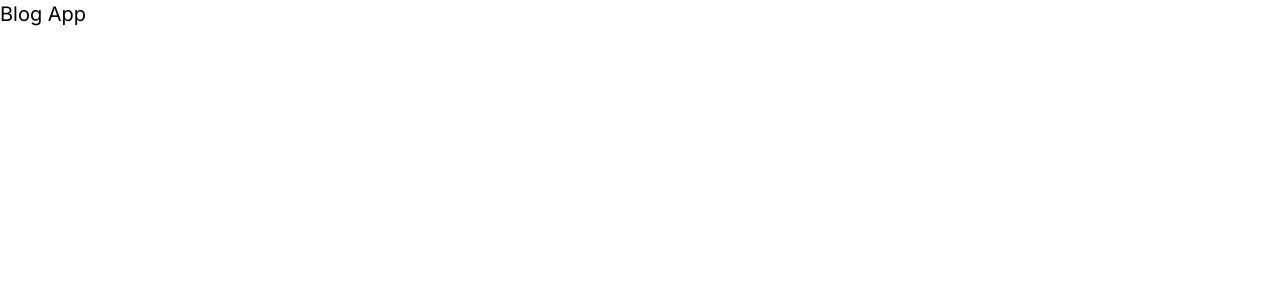
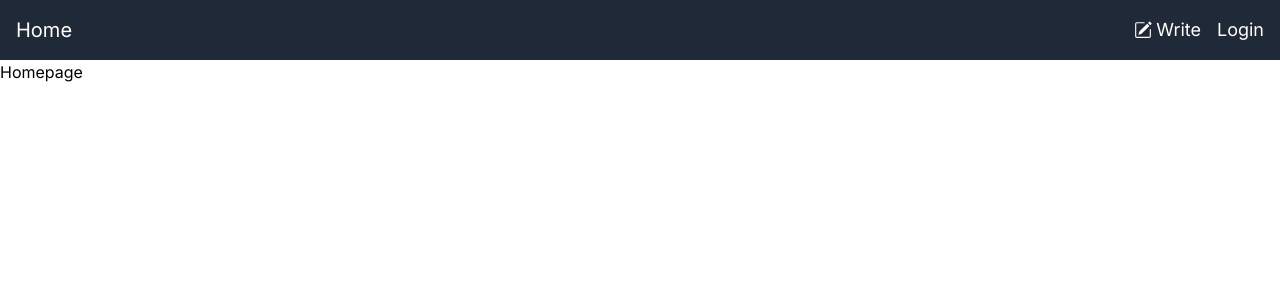
Before and after one commit to ThiruThanikaiarasu/blog-app-client, a React (Vite) app: page / in a window 1280 px wide. Shown: the top 300 px of the page. Built offline with nearby package versions, Linux system fonts and the light colour scheme.

Commit message:
ADD. Added basic folder structure for MainLayout and AuthLayout.

```diff
--- a/package.json
+++ b/package.json
@@ -11,7 +11,9 @@
   },
   "dependencies": {
     "react": "^18.3.1",
-    "react-dom": "^18.3.1"
+    "react-dom": "^18.3.1",
+    "react-icons": "^5.3.0",
+    "react-router-dom": "^6.26.2"
   },
   "devDependencies": {
     "@eslint/js": "^9.11.1",
--- a/src/App.css
+++ b/src/App.css
@@ -1,4 +1,8 @@
-
+* {
+    margin: 0;
+    padding: 0;
+    box-sizing: border-box;
+}
 body{
   font-family: "Inter", sans-serif;
   font-optical-sizing: auto;
--- a/src/App.jsx
+++ b/src/App.jsx
@@ -1,9 +1,14 @@
 import React from 'react'
+
 import './App.css'
+import AppRoute from './routes/AppRoute'
+
 
 const App = () => {
     return (
-        <div className="text-xl">Blog App</div>
+        <React.Fragment>
+            <AppRoute />
+        </React.Fragment>
     )
 }
 
--- /dev/null
+++ b/src/components/NavbarComponent.jsx
@@ -0,0 +1,49 @@
+import React, { useState } from 'react'
+import { Link } from 'react-router-dom'
+
+import { BsPencilSquare } from "react-icons/bs";
+import { MdOutlineAccountCircle } from "react-icons/md";
+import { MdOutlineLibraryBooks } from "react-icons/md";
+import { RiAccountBoxLine } from "react-icons/ri";
+import { TbChecklist } from "react-icons/tb";
+
+
+
+const NavbarComponent = () => {
+
+    const {isLoggedIn, setIsLoggedIn } = useState(false)
+
+    const handleSignout = () => {
+
+    }
+    return (
+        <nav className="w-full bg-gray-800 text-white flex justify-between p-4">
+            <div className="flex items-center">
+                <Link className="text-xl" to="/">Home</Link>
+            </div>
+            <div className="flex items-center">
+                <ul className="flex space-x-4">
+                    <li>
+                        <Link className="text-lg flex items-center" to="/write">
+                            <BsPencilSquare className="mr-1" /> Write
+                        </Link>
+                    </li>
+                    {isLoggedIn ? (
+                        <li className="relative">
+                            <div className="text-lg flex items-center cursor-pointer">
+                                <MdOutlineAccountCircle className="text-2xl mr-1" /> Account
+                            </div>
+
+                        </li>
+                    ) : (
+                        <li>
+                            <Link className="text-lg" to="/login">Login</Link>
+                        </li>
+                    )}
+                </ul>
+            </div>
+        </nav>
+    )
+}
+
+export default NavbarComponent
--- /dev/null
+++ b/src/layouts/AuthLayout.jsx
@@ -0,0 +1,14 @@
+import React from 'react'
+import { Outlet } from 'react-router-dom'
+
+const AuthLayout = () => {
+    return (
+        <React.Fragment>
+            <div className="">
+                <Outlet />
+            </div>
+        </React.Fragment>
+    )
+}
+
+export default AuthLayout
--- /dev/null
+++ b/src/layouts/MainLayout.jsx
@@ -0,0 +1,18 @@
+import React from 'react'
+import { Outlet } from 'react-router-dom'
+
+import NavbarComponent from '../components/NavbarComponent'
+
+
+const MainLayout = () => {
+    return (
+        <React.Fragment>
+            <NavbarComponent />
+            <div className="">
+                <Outlet />
+            </div>
+        </React.Fragment>
+    )
+}
+
+export default MainLayout
--- /dev/null
+++ b/src/pages/BlogPage.jsx
@@ -0,0 +1,9 @@
+import React from 'react'
+
+const BlogPage = () => {
+  return (
+    <div>BlogPage</div>
+  )
+}
+
+export default BlogPage
--- /dev/null
+++ b/src/pages/Homepage.jsx
@@ -0,0 +1,9 @@
+import React from 'react'
+
+const Homepage = () => {
+  return (
+    <div>Homepage</div>
+  )
+}
+
+export default Homepage
--- /dev/null
+++ b/src/pages/LoginPage.jsx
@@ -0,0 +1,9 @@
+import React from 'react'
+
+const LoginPage = () => {
+  return (
+    <div>LoginPage</div>
+  )
+}
+
+export default LoginPage
--- /dev/null
+++ b/src/pages/SignupPage.jsx
@@ -0,0 +1,9 @@
+import React from 'react'
+
+const SignupPage = () => {
+  return (
+    <div>SignupPage</div>
+  )
+}
+
+export default SignupPage
--- /dev/null
+++ b/src/routes/AppRoute.jsx
@@ -0,0 +1,32 @@
+import React from 'react'
+import { BrowserRouter as Router, Routes, Route } from 'react-router-dom'
+
+import LoginPage from '../pages/LoginPage'
+import SignupPage from '../pages/SignupPage'
+import MainLayout from '../layouts/MainLayout'
+import AuthLayout from '../layouts/AuthLayout'
+import Homepage from '../pages/Homepage'
+import BlogPage from '../pages/BlogPage'
+
+
+const AppRoute = () => {
+    return (
+        <Router>
+            <Routes>
+                {/* Main Layout Routes */}
+                <Route element={<MainLayout />}>
+                    <Route path="/" element={<Homepage />} />
+                    <Route path="/blog" element={<BlogPage />} />
+                </Route>
+
+                {/* Auth Layout Routes */}
+                <Route element={<AuthLayout />}>
+                    <Route path="/login" element={<LoginPage />} />
+                    <Route path="/signup" element={<SignupPage />} />
+                </Route>
+            </Routes>
+        </Router>
+    )
+}
+
+export default AppRoute
```
Also changed, not shown: 1 other file (tests, documents, lock files or other folders).
